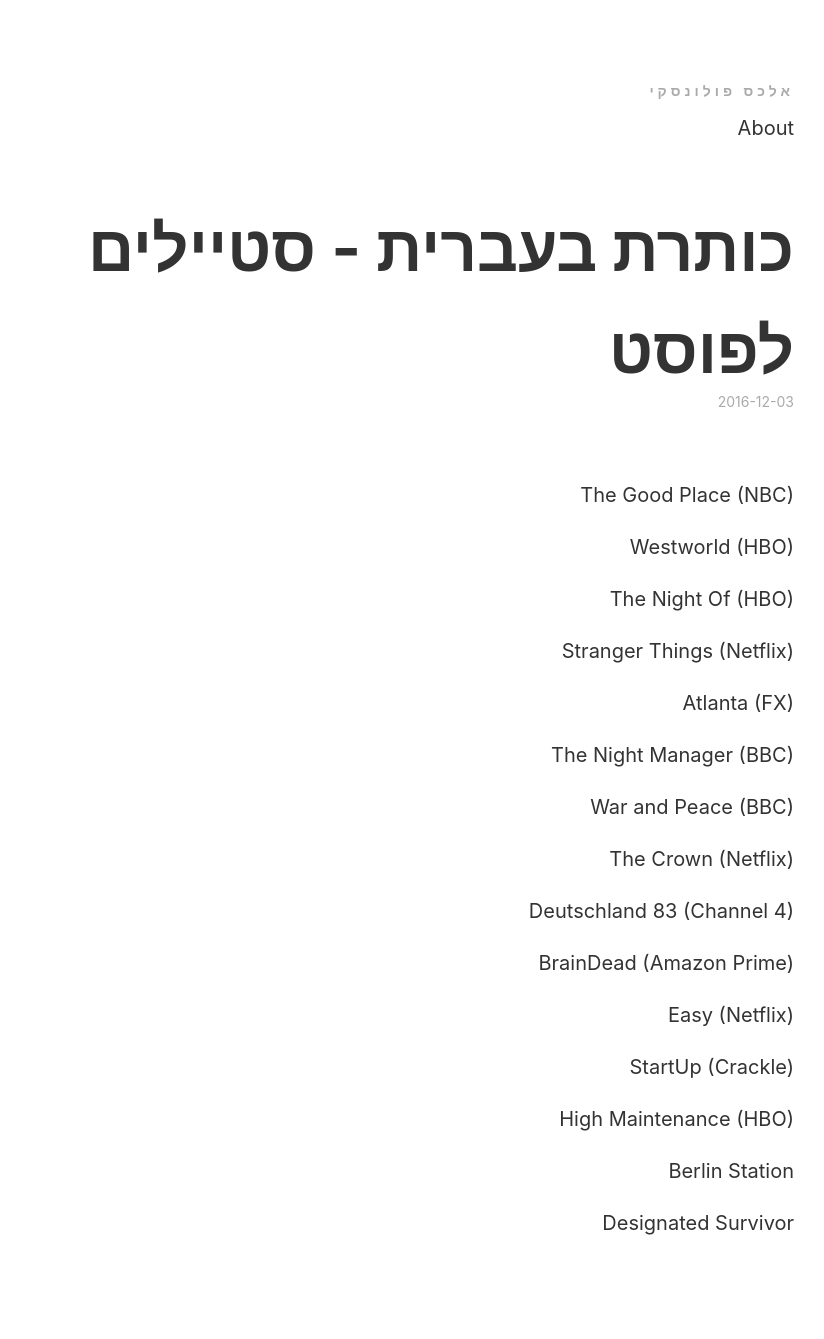
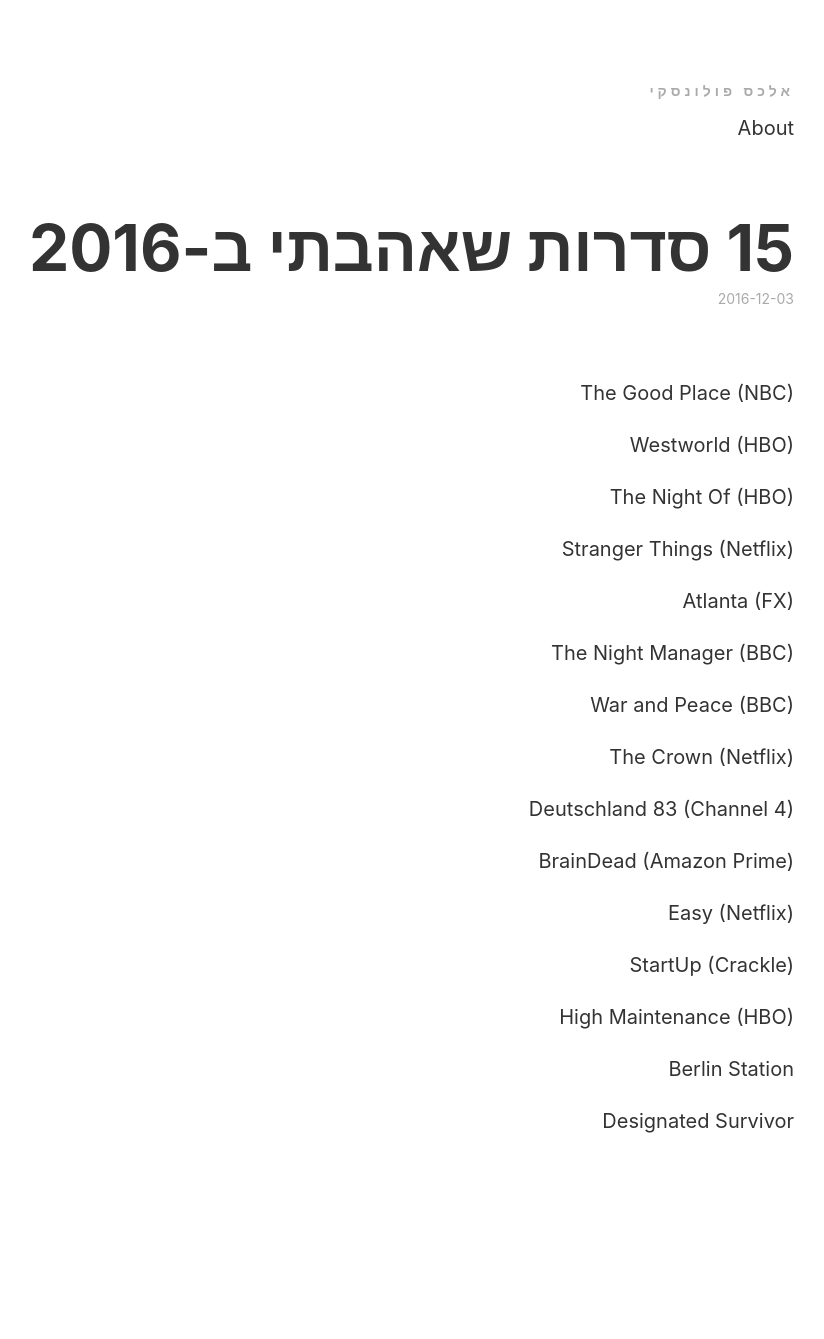
Before and after one commit to alexpolonsky/test-dec2016, a Jekyll site: the page built from _posts/2016-12-03-tv-shows-2016.md, in a window 1280 px wide. Shown: the whole page, without its empty margins (230-1054 px from the left). Built offline with Jekyll 4.4.1, drawn with Linux system fonts in a browser that asks for light colours; some web fonts are replaced; after the commit the page ends 1237 px from its top, so only the background shows below that.

Commit message:
Update 2016-12-03-tv-shows-2016.md

```diff
--- a/_posts/2016-12-03-tv-shows-2016.md
+++ b/_posts/2016-12-03-tv-shows-2016.md
@@ -1,6 +1,6 @@
 ---
 layout: post
-title:  כותרת בעברית - סטיילים לפוסט
+title:  15 סדרות שאהבתי ב-2016
 date:   2016-12-03 09:00:00
 ---
 
```
